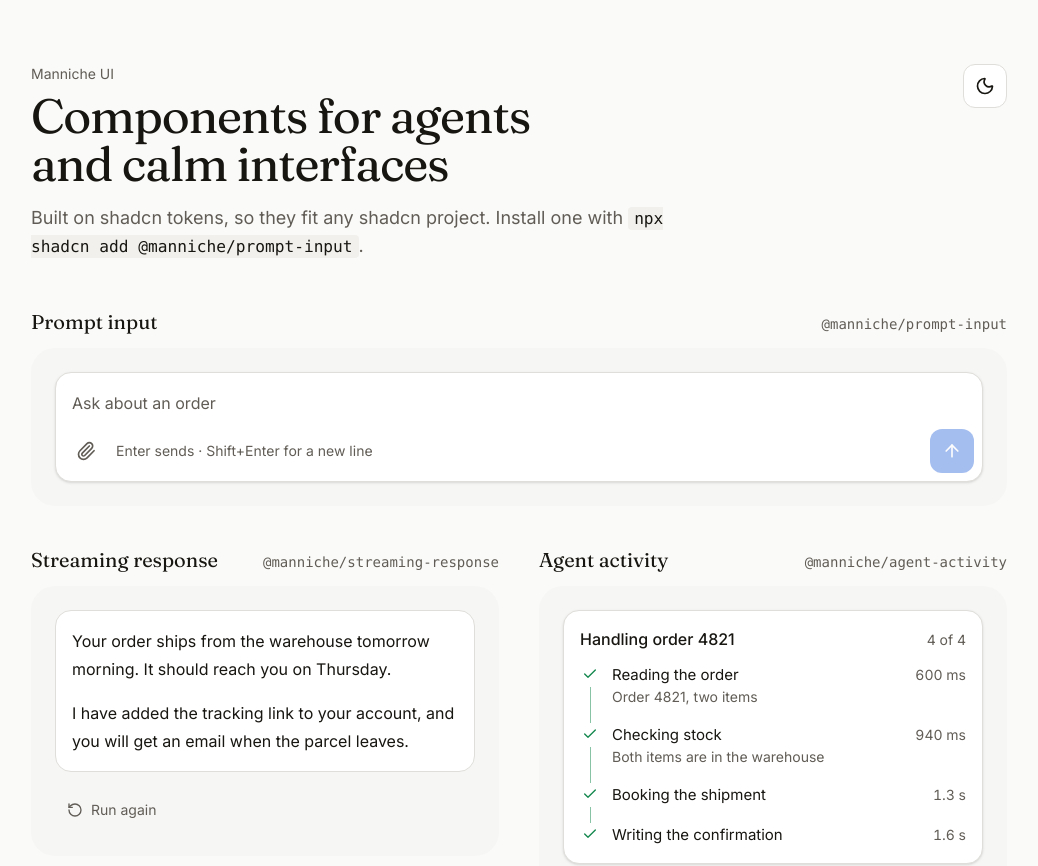
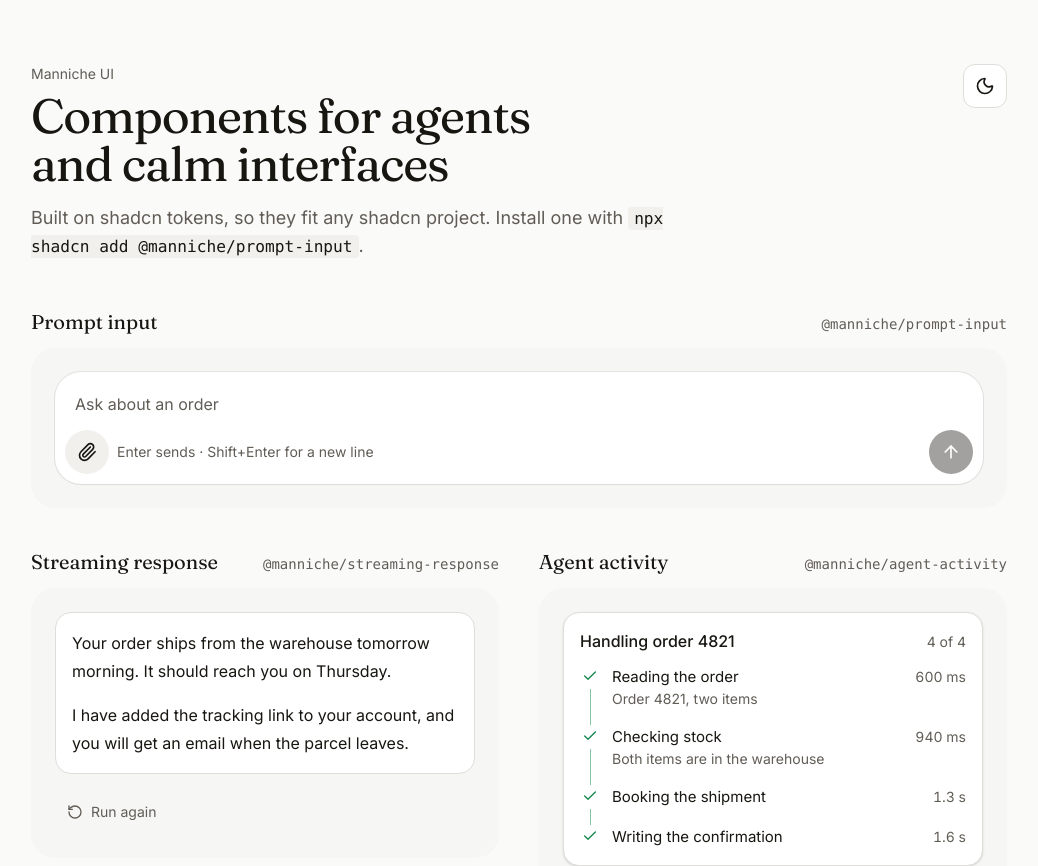
Before and after one commit to manniche-labs/ui, a React (Vite) app in the folder components/: page / in a window 1280 px wide. Shown: the top 866 px of the page, without its empty margins (121-1159 px from the left). Built offline with nearby package versions, Linux system fonts and the light colour scheme.

Commit message:
prompt-input: Tiles look (tile surface, round buttons, pill chips)
Co-Authored-By: Claude Opus 5.5 <noreply@anthropic.com>

```diff
--- a/components/registry/manniche/examples/prompt-input-demo.tsx
+++ b/components/registry/manniche/examples/prompt-input-demo.tsx
@@ -19,8 +19,8 @@ export default function PromptInputDemo() {
       footer={
         <>
           {/* The form carries data-armed while the halo is lit, so the footer can follow it. */}
-          <span className="inline-flex min-h-8 shrink-0 items-center gap-2 rounded-lg px-2.5 font-mono text-xs text-muted-foreground shadow-[inset_0_0_0_1px_var(--color-border)]">
-            <span className="relative size-1.5 rounded-full shadow-[inset_0_0_0_1px_color-mix(in_oklab,var(--color-foreground)_30%,transparent)]">
+          <span className="inline-flex min-h-8 shrink-0 items-center gap-2 rounded-full bg-muted px-3 font-mono text-xs text-muted-foreground tabular-nums">
+            <span className="relative size-1.5 rounded-full bg-[color-mix(in_oklab,var(--color-foreground)_22%,transparent)]">
               <span className="absolute inset-0 rounded-full bg-primary opacity-0 transition-opacity duration-100 ease-out-quint in-data-armed:opacity-100 motion-reduce:transition-none" />
             </span>
             demo model
--- a/components/registry/manniche/prompt-input/prompt-input.tsx
+++ b/components/registry/manniche/prompt-input/prompt-input.tsx
@@ -80,8 +80,8 @@ export function PromptInput({
       onSubmit={send}
       data-armed={armed ? '' : undefined}
       className={cn(
-        'rounded-2xl border bg-card p-2 shadow-sm',
-        'focus-within:border-ring focus-within:shadow-[0_0_0_3px_color-mix(in_oklch,var(--color-ring)_18%,transparent)]',
+        'rounded-[calc(var(--radius)*2+2px)] bg-card p-2.5 shadow-[0_0_0_1px_color-mix(in_oklab,var(--foreground)_9%,transparent),0_1px_2px_rgba(0,0,0,0.03)]',
+        'focus-within:shadow-[0_0_0_1px_var(--color-ring),0_0_0_4px_color-mix(in_oklch,var(--color-ring)_18%,transparent)]',
         halo && 'relative',
         className,
       )}
@@ -94,7 +94,7 @@ export function PromptInput({
         >
           <span
             className={cn(
-              'absolute inset-0 bg-[color-mix(in_oklab,var(--color-primary)_42%,var(--color-border))]',
+              'absolute inset-0 bg-[color-mix(in_oklab,var(--color-primary)_42%,var(--color-card))]',
               'transition-opacity duration-200 ease-out-quint motion-reduce:transition-none',
               armed ? 'opacity-100' : 'opacity-0',
             )}
@@ -113,12 +113,12 @@ export function PromptInput({
       {files.length > 0 && (
         <ul className="flex flex-wrap gap-1.5 px-1 pt-1 pb-2" aria-label="Attached files">
           {files.map((f, i) => (
-            <li key={`${f.name}-${i}`} className="flex items-center gap-1 rounded-lg bg-muted py-1 pr-1 pl-2.5 text-sm">
+            <li key={`${f.name}-${i}`} className="flex items-center gap-1 rounded-full bg-muted py-1 pr-1 pl-3 text-sm">
               <span className="max-w-48 truncate">{f.name}</span>
               <button
                 type="button"
                 onClick={() => setFiles((all) => all.filter((_, j) => j !== i))}
-                className="grid size-7 place-items-center rounded-md text-muted-foreground hover:bg-background hover:text-foreground"
+                className="grid size-7 place-items-center rounded-full text-muted-foreground hover:bg-card hover:text-foreground"
                 aria-label={`Remove ${f.name}`}
               >
                 <X className="size-3.5" aria-hidden />
@@ -137,7 +137,7 @@ export function PromptInput({
         placeholder={placeholder}
         aria-label={label}
         aria-describedby={hintId}
-        className="block w-full resize-none bg-transparent px-2 py-2.5 text-base leading-6 outline-none placeholder:text-muted-foreground focus-visible:outline-none"
+        className="block w-full resize-none bg-transparent px-2.5 py-2.5 text-base leading-6 outline-none placeholder:text-muted-foreground focus-visible:outline-none"
       />
       <span id={hintId} className="sr-only">
         Enter sends. Shift and Enter makes a new line.
@@ -163,10 +163,10 @@ export function PromptInput({
             <button
               type="button"
               onClick={() => picker.current?.click()}
-              className="grid size-11 place-items-center rounded-xl text-muted-foreground hover:bg-muted hover:text-foreground"
+              className="grid size-11 place-items-center rounded-full bg-muted text-foreground hover:bg-[color-mix(in_oklab,var(--foreground)_8%,var(--muted))]"
               aria-label="Attach files"
             >
-              <Paperclip className="size-5" aria-hidden />
+              <Paperclip className="size-5" strokeWidth={2} aria-hidden />
             </button>
           </>
         )}
@@ -178,7 +178,7 @@ export function PromptInput({
             key="stop"
             type="button"
             onClick={onStop}
-            className="grid size-11 place-items-center rounded-xl bg-foreground text-background transition-transform duration-150 ease-out-quint active:scale-95"
+            className="grid size-11 place-items-center rounded-full bg-muted text-foreground transition-transform duration-150 ease-out-quint active:scale-95"
             aria-label="Stop"
           >
             <Square className="size-4 fill-current" aria-hidden />
@@ -189,7 +189,7 @@ export function PromptInput({
             type="submit"
             disabled={!canSend}
             className={cn(
-              'grid size-11 place-items-center rounded-xl bg-primary text-primary-foreground',
+              'grid size-11 place-items-center rounded-full bg-foreground text-card',
               'transition-[transform,opacity] duration-150 ease-out-quint active:scale-95',
               'disabled:cursor-not-allowed disabled:opacity-40 disabled:active:scale-100',
             )}
```
